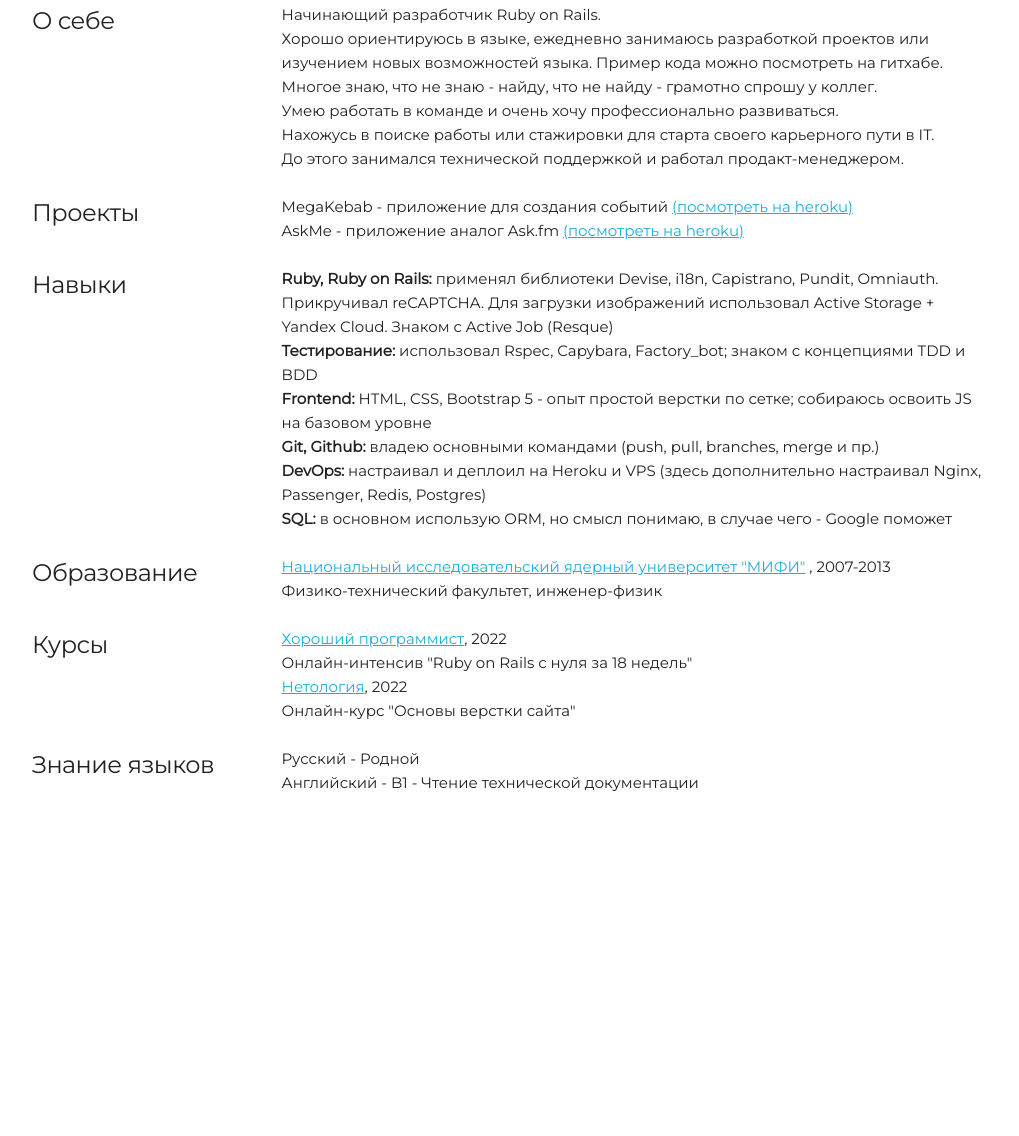
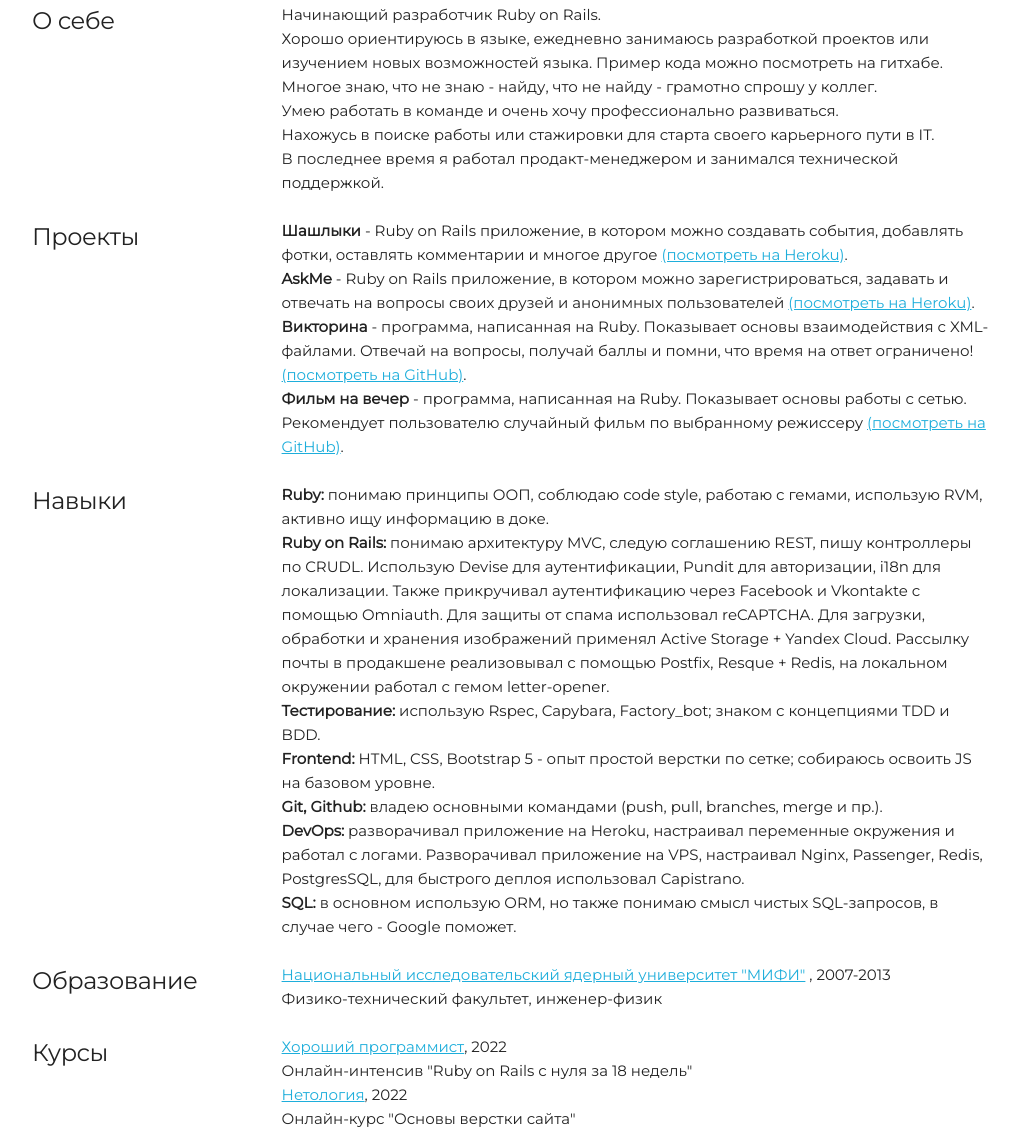
Before and after one commit to oscarcool7/cv, a plain HTML site: page index.html in a window 1280 px wide. Shown: the part 409-1545 px from the top of the page, without its empty margins (128-1147 px from the left). Before the commit the page ends 1232 px from the top, so only its background shows below. Drawn offline with Linux system fonts and the light colour scheme.

Commit message:
edited cv

```diff
--- a/index.html
+++ b/index.html
@@ -45,7 +45,7 @@
           Многое знаю, что не знаю - найду, что не найду - грамотно спрошу у коллег.<br>
           Умею работать в команде и очень хочу профессионально развиваться.<br>
           Нахожусь в поиске работы или стажировки для старта своего карьерного пути в IT.<br>
-          До этого занимался технической поддержкой и работал продакт-менеджером.<br>
+          В последнее время я работал продакт-менеджером и занимался технической поддержкой.<br>
         </span>
         <br>
       </div>
@@ -55,9 +55,25 @@
         <h5>Проекты</h5>
       </div>
       <div class="nine columns">
-        <span>MegaKebab - приложение для создания событий <a href="https://megakebab.herokuapp.com/">(посмотреть на
-            heroku)</a></span><br>
-        <span>AskMe - приложение аналог Ask.fm <a href="https://hey-ask-me.herokuapp.com/">(посмотреть на heroku)</a>
+        <span>
+          <strong>Шашлыки</strong> - Ruby on Rails приложение, в котором можно создавать события, добавлять фотки,
+          оставлять комментарии и многое другое <a href="https://megakebab.herokuapp.com/">(посмотреть на
+            Heroku)</a>.
+        </span><br>
+        <span>
+          <strong>AskMe</strong> - Ruby on Rails приложение, в котором можно зарегистрироваться, задавать и отвечать
+          на вопросы своих друзей и анонимных пользователей <a href="https://hey-ask-me.herokuapp.com/">(посмотреть на
+            Heroku)</a>.
+        </span><br>
+        <span>
+          <strong>Викторина</strong> - программа, написанная на Ruby. Показывает основы взаимодействия с
+          XML-файлами. Отвечай на вопросы, получай баллы и помни, что время на ответ ограничено! <a
+            href="https://github.com/oscarcool7/quiz">(посмотреть на GitHub)</a>.
+        </span><br>
+        <span>
+          <strong>Фильм на вечер</strong> - программа, написанная на Ruby. Показывает основы работы с сетью.
+          Рекомендует пользователю случайный фильм по выбранному режиссеру <a
+            href="https://github.com/oscarcool7/recommended_movie">(посмотреть на GitHub)</a>.
         </span><br>
         <br>
       </div>
@@ -67,18 +83,36 @@
         <h5>Навыки</h5>
       </div>
       <div class="nine columns">
-        <span><strong>Ruby, Ruby on Rails: </strong>применял библиотеки Devise, i18n, Capistrano, Pundit,
-          Omniauth. Прикручивал reCAPTCHA. Для загрузки изображений использовал Active Storage + Yandex Cloud. Знаком с
-          Active Job (Resque)</span><br>
-        <span><strong>Тестирование: </strong>использовал Rspec, Capybara, Factory_bot; знаком с концепциями TDD и
-          BDD</span><br>
-        <span><strong>Frontend: </strong>HTML, CSS, Bootstrap 5 - опыт простой верстки по сетке; собираюсь освоить JS на
-          базовом уровне</span><br>
-        <span><strong>Git, Github: </strong>владею основными командами (push, pull, branches, merge и пр.)</span><br>
-        <span><strong>DevOps: </strong>настраивал и деплоил на Heroku и VPS (здесь дополнительно настраивал Nginx,
-          Passenger, Redis, Postgres)</span><br>
-        <span><strong>SQL: </strong>в основном использую ORM, но смысл понимаю, в случае чего - Google
-          поможет</span><br>
+        <span>
+          <strong>Ruby: </strong>понимаю принципы ООП, соблюдаю code style, работаю с гемами, использую RVM, активно ищу
+          информацию в доке.
+        </span><br>
+        <span>
+          <strong>Ruby on Rails: </strong>понимаю архитектуру MVC, следую соглашению REST, пишу контроллеры по CRUDL.
+          Использую Devise для аутентификации, Pundit для авторизации, i18n для локализации. Также прикручивал
+          аутентификацию через Facebook и Vkontakte с помощью Omniauth. Для защиты от спама использовал reCAPTCHA. Для
+          загрузки, обработки и хранения изображений применял Active Storage + Yandex Cloud. Рассылку почты в продакшене
+          реализовывал с помощью Postfix, Resque + Redis, на локальном окружении работал с гемом letter-opener.
+        </span><br>
+        <span>
+          <strong>Тестирование: </strong>использую Rspec, Capybara, Factory_bot; знаком с концепциями TDD и BDD.
+        </span><br>
+        <span>
+          <strong>Frontend: </strong>HTML, CSS, Bootstrap 5 - опыт простой верстки по сетке; собираюсь освоить JS на
+          базовом уровне.
+        </span><br>
+        <span>
+          <strong>Git, Github: </strong>владею основными командами (push, pull, branches, merge и пр.).
+        </span><br>
+        <span>
+          <strong>DevOps: </strong>разворачивал приложение на Heroku, настраивал переменные окружения и работал с
+          логами. Разворачивал приложение на VPS, настраивал Nginx, Passenger, Redis, PostgresSQL, для быстрого деплоя
+          использовал Capistrano.
+        </span><br>
+        <span>
+          <strong>SQL: </strong>в основном использую ORM, но также понимаю смысл чистых SQL-запросов, в случае чего -
+          Google поможет.
+        </span><br>
         <br>
       </div>
     </div>
```
